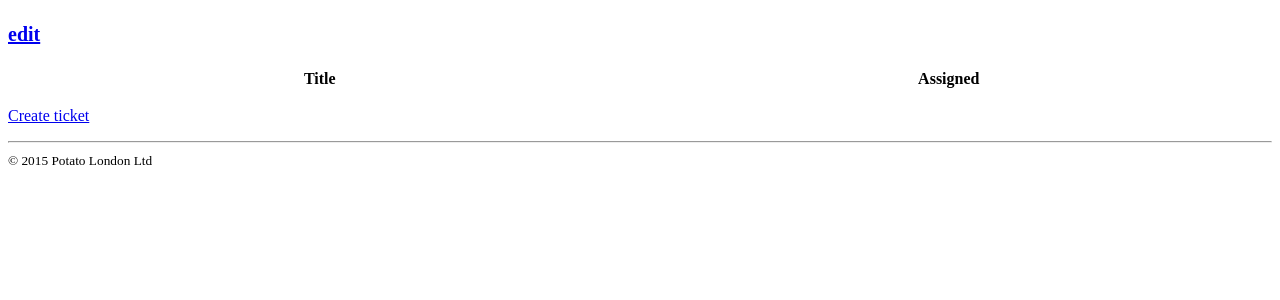
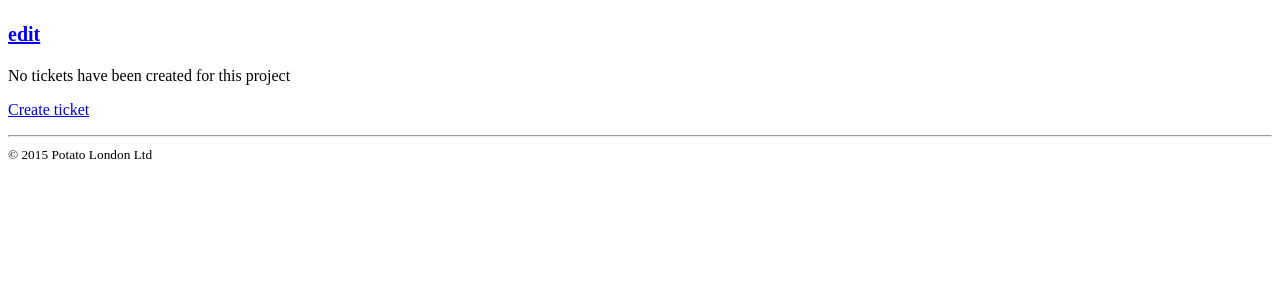
Before and after one commit to Sascha-Peter/djangae-exercise, a Django app: template tracker/templates/site/project_detail.html in a window 1280 px wide. Shown: the part 171-471 px from the top of the page. Run offline with Django 3.2, Linux system fonts and the light colour scheme; the template is opened without the code that fills it, so the values that code supplies are empty; some libraries are stand-ins or nearby versions.

Commit message:
fix: dev: Remove table when no tickets available - fixes #5

```diff
--- a/tracker/templates/site/project_detail.html
+++ b/tracker/templates/site/project_detail.html
@@ -6,6 +6,7 @@
 		<h2>{{ project.title }} <small><a href="{% url "project-update" project_id=project.pk %}">edit</a></small></h2>
 	</div>
 	<div class="row">
+	{% if tickets %}
 		<table>
 			<thead>
 				<tr>
@@ -34,6 +35,9 @@
 				{% endfor %}
 			</tbody>
 		</table>
+	{% else %}
+		<p>No tickets have been created for this project</p>
+	{% endif %}
 	</div>
 	<div class="row">
 		<p><a href="{% url "ticket-create" project_id=project.pk %}" class="button">Create ticket</a></p>
```
